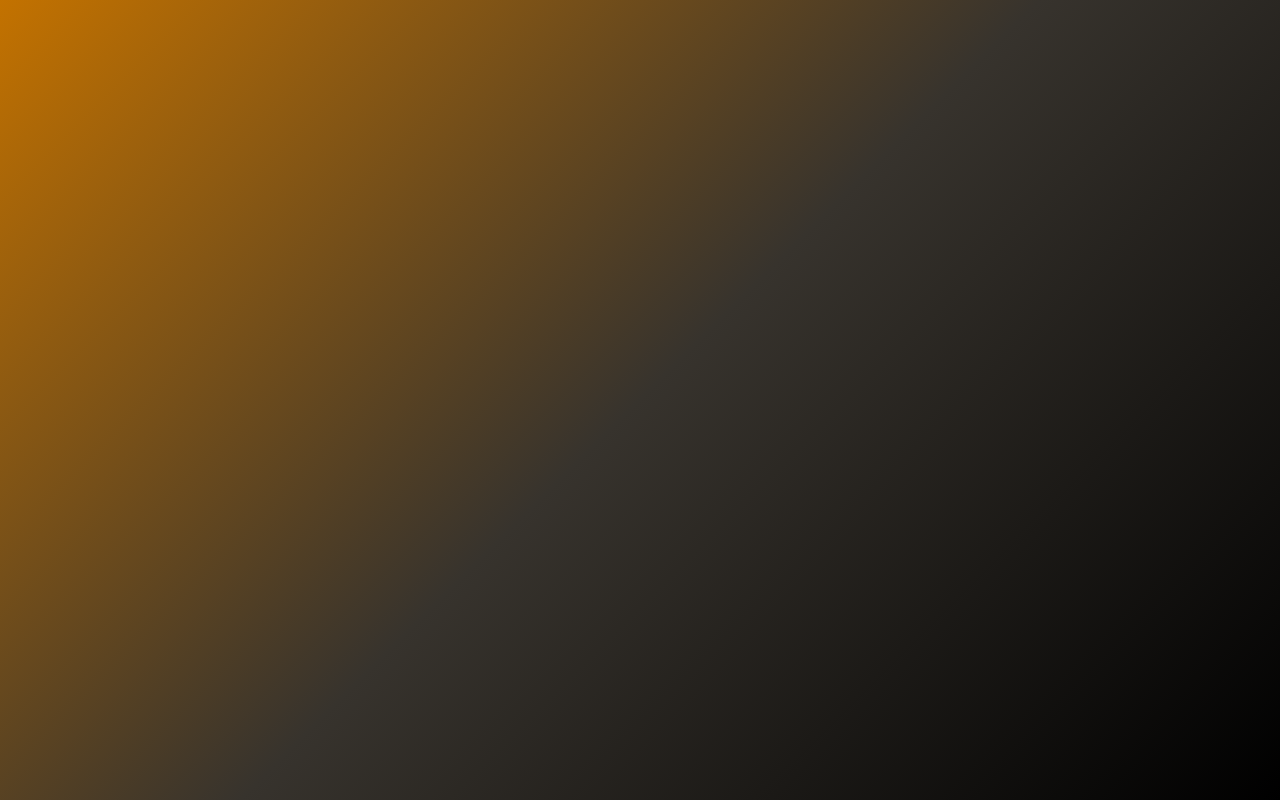
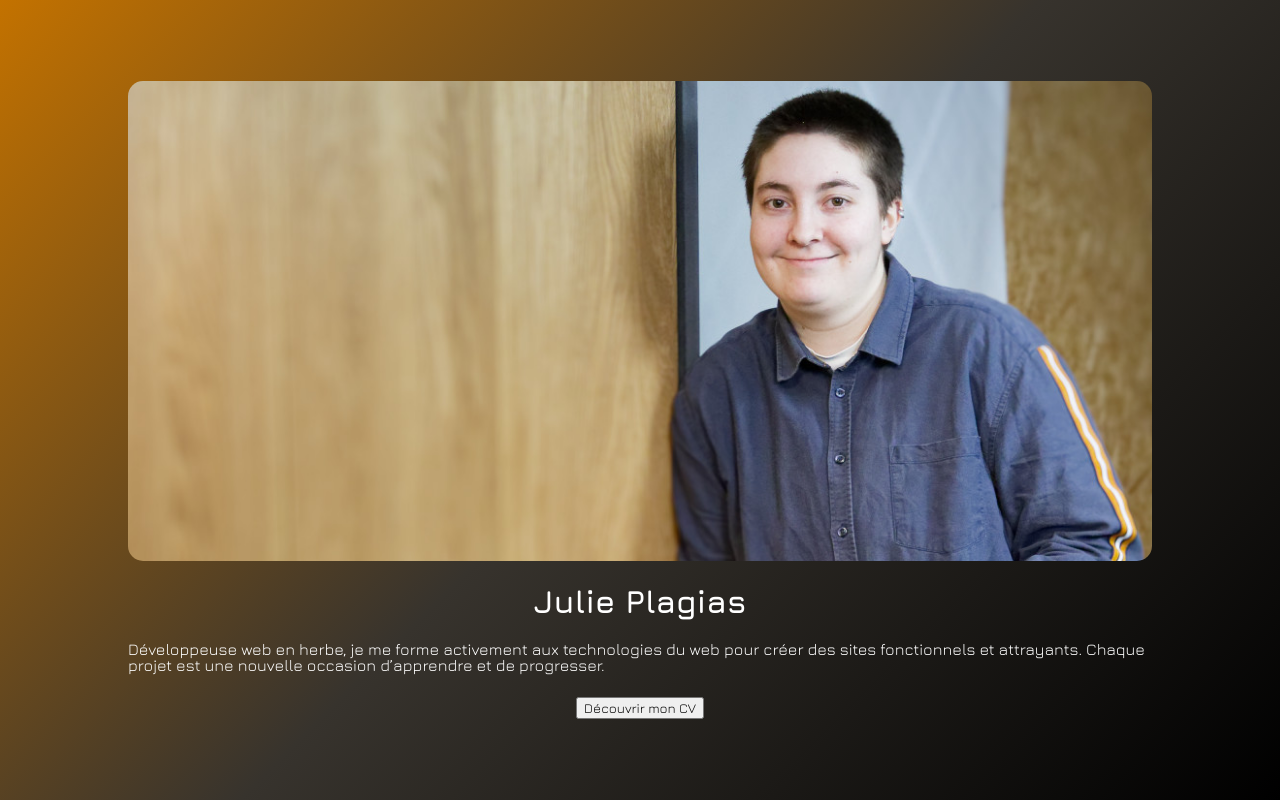
Before and after one commit to JuliePlagias/Web-CV, a React (Create React App) app: page / in a window 1280 px wide. Built offline with nearby package versions, Linux system fonts and the light colour scheme.

Commit message:
Add - home page and style

```diff
--- a/src/App.js
+++ b/src/App.js
@@ -1,10 +1,12 @@
 import Navbar from "./components/navigation/Navbar";
+import Home from "./components/pages/Home";
 import "./styles/main.scss";
 
 function App() {
   return (
     <div className="background">
       {/* <Navbar/> */}
+      <Home/>
     </div>
   );
 }
--- a/src/components/navigation/Navbar.jsx
+++ b/src/components/navigation/Navbar.jsx
@@ -4,7 +4,7 @@ export default function Navbar({sectionName}){
             <svg xmlns="http://www.w3.org/2000/svg" viewBox="0 0 448 512">
             {/*!Font Awesome Free 6.7.2 by @fontawesome - https://fontawesome.com License - https://fontawesome.com/license/free Copyright 2025 Fonticons, Inc.*/}
             <path d="M0 96C0 78.3 14.3 64 32 64l384 0c17.7 0 32 14.3 32 32s-14.3 32-32 32L32 128C14.3 128 0 113.7 0 96zM0 256c0-17.7 14.3-32 32-32l384 0c17.7 0 32 14.3 32 32s-14.3 32-32 32L32 288c-17.7 0-32-14.3-32-32zM448 416c0 17.7-14.3 32-32 32L32 448c-17.7 0-32-14.3-32-32s14.3-32 32-32l384 0c17.7 0 32 14.3 32 32z"/></svg>
-            <p>{sectionName}</p>
+            <h1>{sectionName}</h1>
         </header>
     );
 }
--- /dev/null
+++ b/src/components/pages/Home.jsx
@@ -0,0 +1,14 @@
+export default function Home(){
+    return (
+        <div className="home">
+            <div className="imgContainer">
+                <img src="./assets/images/portrait.jpg"></img>
+            </div>
+            <h1>Julie Plagias</h1>
+            <p>Développeuse web en herbe,
+                je me forme activement aux technologies du web pour créer des sites fonctionnels et attrayants.
+                Chaque projet est une nouvelle occasion d’apprendre et de progresser.</p>
+            <button>Découvrir mon CV</button>
+        </div>
+    );
+}
--- a/src/styles/base/_base.scss
+++ b/src/styles/base/_base.scss
@@ -6,4 +6,15 @@ body {
   margin: 0;
   padding: 0;
   box-sizing: border-box;
+  font-family: Jura;
+  p{
+    color: white;
+    font-size: 1rem;
+  }
+  h1{
+    text-align: center;
+    font-weight: bold;
+    color: white;
+    font-size: 2rem;
+  }
 }
--- a/src/styles/base/_typography.scss
+++ b/src/styles/base/_typography.scss
@@ -0,0 +1,2 @@
+//Jura
+@import url("https://fonts.googleapis.com/css2?family=Jura:wght@300..700&display=swap");
--- a/src/styles/pages/_home.scss
+++ b/src/styles/pages/_home.scss
@@ -0,0 +1,37 @@
+.home{
+    height: 100vh;
+    width: 100vw;
+    display: flex;
+    flex-direction: column;
+    align-items: center;
+    justify-content: center;
+    gap:3vh;
+    .imgContainer{
+        width: 80%;
+        height: 60%;
+        overflow: hidden;
+        border-radius: 15px;
+        display: flex;
+        justify-content: center;
+        align-items: center;
+        img{
+            margin-top: 30%;
+            width: 100%;
+            height: 100%;
+            object-fit: cover;
+            object-position: 70%;
+            transform: scale(1.8);
+        }
+    }
+    p{
+        width: 80%;
+    }
+    button{
+        // width: 60%;
+        // height: 5vh;
+        // border-radius: 25px;
+        // background-color: orange;
+        // color: white;
+        font-family: Jura;
+    }
+}
```
Also changed, not shown: public/assets/images/portrait.jpg (added).
